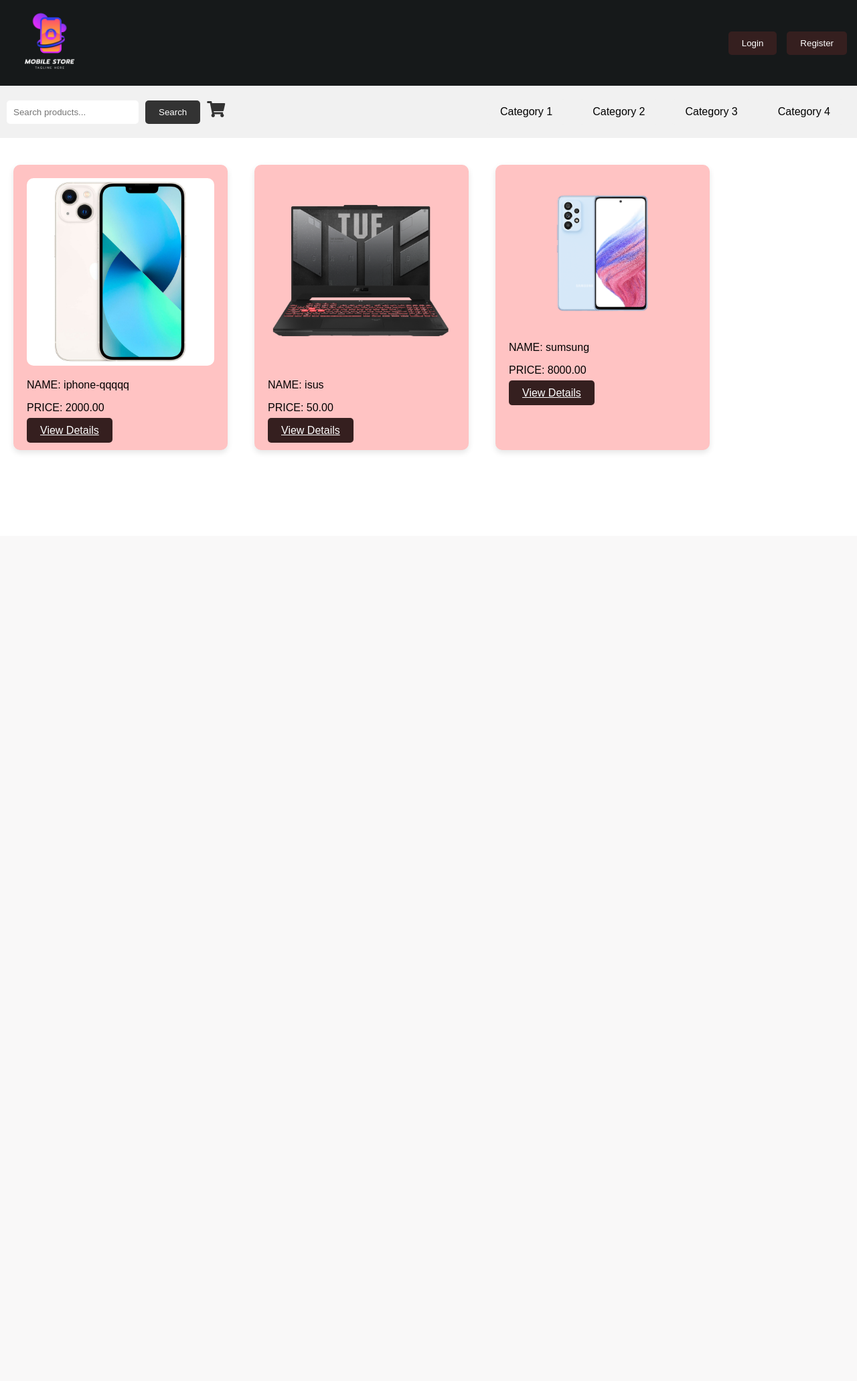
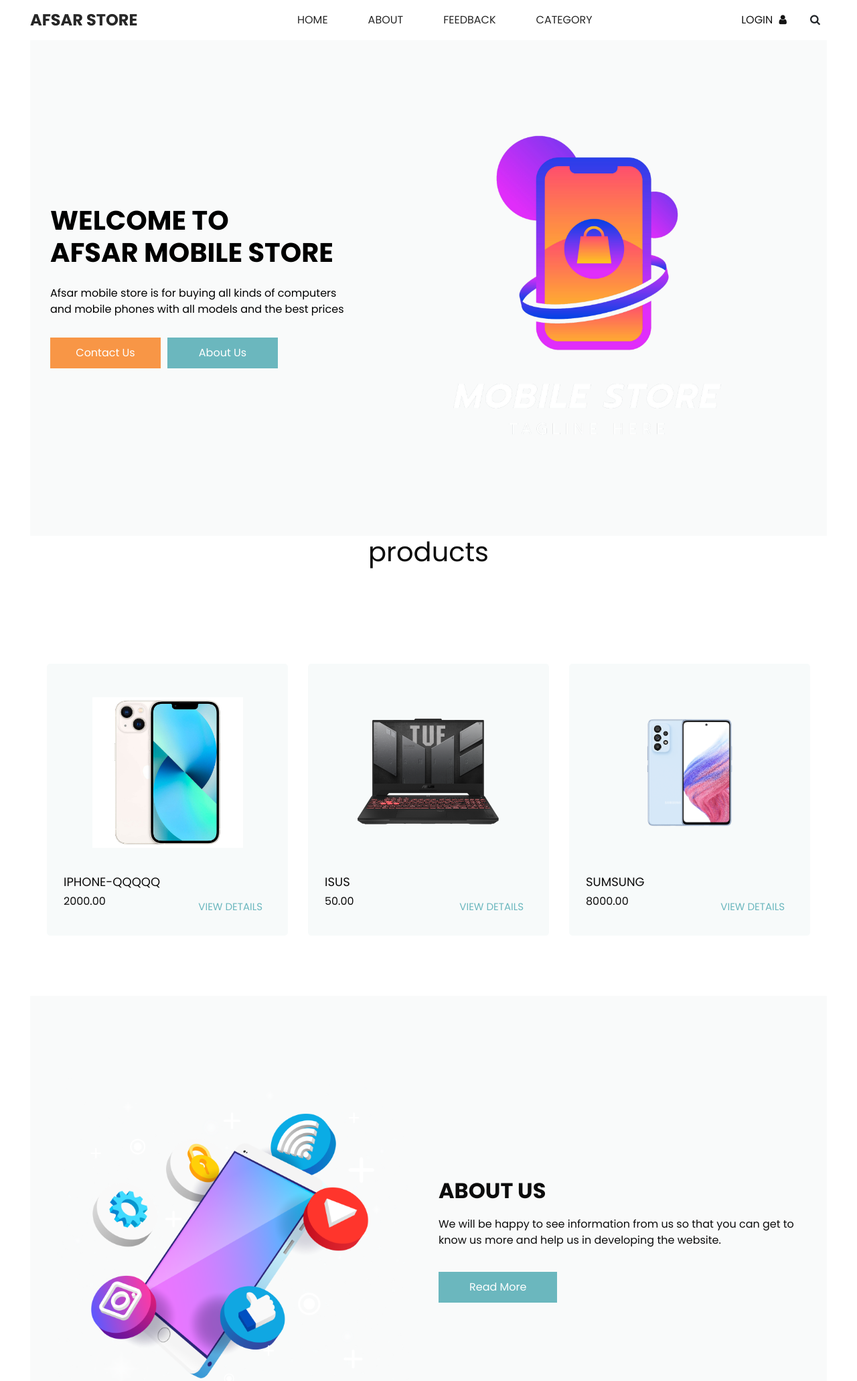
Before and after one commit to Asajadafsar/Online-Shop, a Flask app: page / in a window 1280 px wide. Shown: the top 2062 px of the page at 67% size. Before the commit the page ends 673 px from the top, so only its background shows below. Run offline with Flask 3, Linux system fonts and the light colour scheme; some libraries are stand-ins or nearby versions.

Commit message:
Update disign

```diff
--- a/Store/templates/home.html
+++ b/Store/templates/home.html
@@ -1,378 +1,260 @@
+
 <!DOCTYPE html>
-<html lang="en">
+<html>
 
 <head>
-    <meta charset="UTF-8">
-    <meta name="viewport" content="width=device-width, initial-scale=1.0">
-    <title>Online Shop</title>
-    <link rel="stylesheet" href="https://cdnjs.cloudflare.com/ajax/libs/font-awesome/5.15.4/css/all.min.css">
-    <style>
-        /* General Styles */
-        body {
-            font-family: Arial, sans-serif;
-            margin: 0;
-            padding: 0;
-        }
+  <meta charset="utf-8" />
+  <meta http-equiv="X-UA-Compatible" content="IE=edge" />
+  <meta name="viewport" content="width=device-width, initial-scale=1, shrink-to-fit=no" />
+  <!-- Site Metas -->
+  <link rel="icon" href="../static/home/images/fevicon.png" type="image/gif" />
 
-        /* Header Styles */
-        .header {
-            background-color: #16191a;
-            color: white;
-            padding: 2px 15px;
-            text-align: center;
-            display: flex;
-            /* Make header items flex */
-            justify-content: space-between;
-            /* Align items horizontally */
-            align-items: center;
-            flex-direction: row-reverse;
-        }
+  <title>Home</title>
 
-        /* Navigation Styles */
-        nav {
-            background-color: #f1f1f1;
-            padding: 10px;
-            margin-bottom: 20px;
-            text-align: center;
-            display: flex;
-            /* Make nav items flex */
-            align-items: center;
-            /* Align items vertically */
-            justify-content: space-between;
-            /* Align items horizontally */
-            flex-wrap: wrap;
-            /* Allow items to wrap to the next line if necessary */
-        }
+  <link rel="stylesheet" type="text/css" href="../static/home/css/bootstrap.css" />
+  <link href="https://fonts.googleapis.com/css?family=Poppins:400,600,700&display=swap" rel="stylesheet" />
+  <link href="../static/home/css/font-awesome.min.css" rel="stylesheet" />
+  <link href="../static/home/css/style.css" rel="stylesheet" />
+  <link href="../static/home/css/responsive.css" rel="stylesheet" />
 
-        #search-box {
-            width: calc(80% - 20px);
-            padding: 10px;
-            margin-right: 10px;
-            border: none;
-            border-radius: 5px;
-            outline: none;
-        }
-
-        #search-btn {
-            padding: 10px 20px;
-            border: none;
-            background-color: #333;
-            color: white;
-            border-radius: 5px;
-            cursor: pointer;
-            transition: background-color 0.3s;
-        }
-
-        #search-btn:hover {
-            background-color: #555;
-        }
-
-        #category-list {
-            list-style-type: none;
-            padding: 0;
-            margin: 0;
-            text-align: center;
-        }
-
-        #category-list li {
-            display: inline-block;
-            margin: 10px;
-            padding: 10px 20px;
-            background-color: #f1f1f1;
-            border-radius: 5px;
-            cursor: pointer;
-        }
-
-        #category-list li:hover {
-            background-color: #ddd;
-        }
-
-        /* Product Box Styles */
-        .product-box {
-            width: calc(25% - 40px);
-            margin: 20px;
-            padding: 20px;
-            background-color: #ffc3c3;
-            border-radius: 10px;
-            box-shadow: 0 4px 8px rgba(0, 0, 0, 0.1);
-            transition: transform 0.3s;
-        }
-
-        .clearfix {
-            display: flex;
-        }
-
-        .product-box:hover {
-            transform: translateY(-5px);
-        }
-
-        .product-box img {
-            width: 100%;
-            border-radius: 10px;
-        }
-
-        .product-info {
-            margin-top: 10px;
-            text-align: center;
-        }
-
-        /* Button Styles */
-        .btn {
-            padding: 10px 20px;
-            border: none;
-            background-color: #351f1f;
-            color: white;
-            border-radius: 5px;
-            cursor: pointer;
-            transition: background-color 0.3s;
-        }
-
-        .btn:hover {
-            background-color: #555;
-        }
-
-        .list-group {
-            display: flex;
-            justify-content: center;
-            align-items: center;
-            gap: 15px;
-            list-style: none;
-            cursor: pointer;
-        }
-
-        .list-group li:hover {
-            border-bottom: 1px solid #ddd;
-        }
-
-        .img-logo img {
-            width: 120px;
-            height: 120px;
-        }
-
-        /* Cart Icon Styles */
-        .cart-icon {
-            font-size: 24px;
-            margin-left: 10px;
-            color: #333;
-        }
-    </style>
 </head>
 
 <body>
-    <header>
-        <div class="header">
-            <div>
-                <ul class="list-group">
-                    <a href="/user/login"><button class="btn">Login</button></a>
-                    <a href="/user/register"><button class="btn">Register</button></a>
+
+  <div class="hero_area">
+    <header class="header_section long_section px-0">
+      <nav class="navbar navbar-expand-lg custom_nav-container ">
+        <a class="navbar-brand" href="/">
+          <span>
+            Afsar Store
+          </span>
+        </a>
+        <button class="navbar-toggler" type="button" data-toggle="collapse" data-target="#navbarSupportedContent" aria-controls="navbarSupportedContent" aria-expanded="false" aria-label="Toggle navigation">
+          <span class=""> </span>
+        </button>
+
+        <div class="collapse navbar-collapse" id="navbarSupportedContent">
+          <div class="d-flex mx-auto flex-column flex-lg-row align-items-center">
+            <ul class="navbar-nav  ">
+              <li class="nav-item active">
+                <a class="nav-link" href="/">Home <span class="sr-only">(current)</span></a>
+              </li>
+              <li class="nav-item">
+                <a class="nav-link" href="/about"> About</a>
+              </li>
+              <li class="nav-item">
+                <a class="nav-link" href="/feedback">feedback</a>
+              </li>
+              <li class="nav-item">
+                <a class="nav-link" href="/Category">Category</a>
+              </li>
             </ul>
           </div>
-            <div class="img-logo">
-                <a href="/"><img src="../static/home/images/logo.png" alt="logo"></a>
+          <div class="quote_btn-container">
+            <a href="/user/login">
+              <span>
+                Login
+              </span>
+              <i class="fa fa-user" aria-hidden="true"></i>
+            </a>
+            <form class="form-inline">
+              <button class="btn  my-2 my-sm-0 nav_search-btn" type="submit">
+                <i class="fa fa-search" aria-hidden="true"></i>
+              </button>
+            </form>
           </div>
         </div>
+      </nav>
     </header>
-    <nav>
-        <div style="display: flex;">
-            <input type="text" id="search-box" placeholder="Search products...">
-            <button id="search-btn" onclick="searchProducts()">Search</button>
-            <a href="#" class="cart-icon"><i class="fas fa-shopping-cart"></i></a>
+    <section class="slider_section long_section">
+      <div id="customCarousel" class="carousel slide" data-ride="carousel">
+        <div class="carousel-inner">
+          <div class="carousel-item active">
+            <div class="container ">
+              <div class="row">
+                <div class="col-md-5">
+                  <div class="detail-box">
+                    <h1>
+                        Welcome to  <br>
+                        Afsar mobile store
+                    </h1>
+                    <p>
+                        Afsar mobile store is for buying all kinds of computers and mobile phones with all models and the best prices                    </p>
+                    <div class="btn-box">
+                      <a href="tell:09019621710" class="btn1">
+                        Contact Us
+                      </a>
+                      <a href="/about" class="btn2">
+                        About Us
+                      </a>
                     </div>
-        <ul id="category-list">
-            <!-- Categories will be dynamically added here -->
-        </ul>
-    </nav>
-
-
-<!-- Product Box Styles -->
+                  </div>
+                </div>
+                <div class="col-md-7">
+                  <div class="img-box">
+                    <img src="../static/home/images/logo.png" alt="">
+                  </div>
+                </div>
+              </div>
+            </div>
+          </div>
+        </div>
+      </div>
+    </section>
+  </div>
+  <h1 class="text-center">
+    products
+  </h1>
+  <section class="furniture_section layout_padding">
+    <div class="container">
         <div id="product-display" class="clearfix">
+            <div class="row">
                 {% for product in products %}
-    <div class="product-box">
-        <!-- Product image -->
+                <div class="col-md-6 col-lg-4">
+                    <div class="box">
+                        <div class="img-box">
                             <img src="{{ product.image }}" alt="{{ product.name }}">
-        <!-- Product name -->
-        <p>NAME: {{ product.name }}</p>
-        <!-- Product price -->
-        <p>PRICE: {{ product.price }}</p>
-        <!-- View details button -->
-        <a href="/product/{{ product.id }}" data-product-id="{{ product.id }}" class="btn view-details-btn">View Details</a>
-
+                        </div>
+                        <div class="detail-box">
+                            <h5>
+                                {{ product.name }}
+                            </h5>
+                            <div class="price_box">
+                                <h6 class="price_heading">
+                                    {{ product.price }}
+                                </h6>
+                                <a href="/product/${product.id}" class="btn view-details-btn" data-product-id="{{ product.id }}">View Details</a>
+                            </div>
+                        </div>
+                    </div>
                 </div>
                 {% endfor %}
             </div>
-</body>
-</html>
+        </div>
+    </div>
+</section>
 
 
 
+
+
+  <section class="about_section layout_padding long_section">
+    <div class="container">
+      <div class="row">
+        <div class="col-md-6">
+          <div class="img-box">
+            <img src="../static/home/images/about.png" alt="">
+          </div>
+        </div>
+        <div class="col-md-6">
+          <div class="detail-box">
+            <div class="heading_container">
+              <h2>
+                About Us
+              </h2>
+            </div>
+            <p>
+                We will be happy to see information from us so that you can get to know us more and help us in developing the website.            </p>
+            <a href="/about">
+              Read More
+            </a>
+          </div>
+        </div>
+      </div>
+
+    </div>
+  </section>
+
+
+
+  <section class="client_section layout_padding-bottom">
+    <div class="container">
+      <div class="heading_container">
+        <h2>
+            designer and programmer
+
+        </h2>
+      </div>
+      <div id="carouselExample2Controls" class="carousel slide" data-ride="carousel">
+        <div class="carousel-inner">
+          <div class="carousel-item active">
+            <div class="row">
+              <div class="col-md-11 col-lg-10 mx-auto">
+                <div class="box">
+                  <div class="img-box">
+                    <img src="../static/home/images/main.png" alt="" />
+                  </div>
+                  <div class="detail-box">
+                    <div class="name">
+                      <i class="fa fa-quote-left" aria-hidden="true"></i>
+                      <h6>
+                        SAJAD
+                      </h6>
+                    </div>
+                    <p>
+                        I am Sajjad Afsar, the site designer and developer of this site
+                    </p>
+                  </div>
+                </div>
+              </div>
+            </div>
+          </div>
+
+    </div>
+  </section>
+
+
+
+  <section class="info_section long_section">
+
+    <div class="container">
+      <div class="contact_nav">
+        <a href="tell:09019621710">
+          <i class="fa fa-phone" aria-hidden="true"></i>
+          <span>
+            Call : +98 9019621710
+          </span>
+        </a>
+        <a href="mailto:sajadafsar@gmail.com">
+          <i class="fa fa-envelope" aria-hidden="true"></i>
+          <span>
+            Email : sajadafsar@gmail.com
+          </span>
+        </a>
+        <a href="https://neshan.org/maps/@34.683858,50.874398,15.3z,0p/search/">
+          <i class="fa fa-map-marker" aria-hidden="true"></i>
+          <span>
+            Location
+          </span>
+        </a>
+      </div>
+
+
+          </div>
+        </div>
+      </div>
+    </div>
+  </section>
+
+
+  <footer class="footer_section">
+    <div class="container">
+      <p>
+        &copy; <span id="displayYear"></span> All Rights Reserved By
+        <a href="https://sajadafsar.ir">SAJADAFSAR</a>
+      </p>
+    </div>
+  </footer>
+
+
+  <script src="https://maps.googleapis.com/maps/api/js?key=AIzaSyCh39n5U-4IoWpsVGUHWdqB6puEkhRLdmI&callback=myMap"></script>
 <script>
-    // Function to fetch categories from the database
-    function fetchCategories() {
-        // Simulated categories data
-        const categories = [
-            { name: 'Category 1' },
-            { name: 'Category 2' },
-            { name: 'Category 3' },
-            { name: 'Category 4' }
-        ];
-
-        displayCategories(categories);
-    }
         // Function to handle click on view details button
         document.querySelectorAll('.view-details-btn').forEach(btn => {
         btn.addEventListener('click', function() {
             const productId = this.getAttribute('data-product-id');
             window.location.href = `/product/${productId}`;
         });
-    // Function to display categories
-    function displayCategories(categories) {
-        const categoryList = document.getElementById('category-list');
-        categoryList.innerHTML = ''; // Clear previous categories
-
-        categories.forEach(category => {
-            const listItem = document.createElement('li');
-            listItem.textContent = category.name;
-            categoryList.appendChild(listItem);
-        });
-    }
-
-    // Function to fetch and display products based on search query
-    function searchProducts() {
-        const searchQuery = document.getElementById('search-box').value.trim().toLowerCase();
-
-        if (searchQuery === '') {
-            // If search box is empty, display all products
-            // You can call a function here to fetch all products from the database
-            // displayAllProducts();
-            return;
-        }
-
-        // Filter products based on search query
-        const filteredProducts = products.filter(product => product.name.toLowerCase().includes(searchQuery));
-
-        displayProducts(products);
-    }
-
-    // Function to display products
-    function displayProducts(products) {
-        const productDisplay = document.getElementById('product-display');
-        productDisplay.innerHTML = ''; // Clear previous products
-
-        products.forEach(product => {
-            const productBox = document.createElement('div');
-            productBox.classList.add('product-box');
-
-            // Product image
-            const productImage = document.createElement('img');
-            productImage.src = product.image;
-            productImage.alt = product.name;
-            productBox.appendChild(productImage);
-
-            // Product info
-            const productInfo = document.createElement('div');
-            productInfo.classList.add('product-info');
-
-            // Product name
-            const productName = document.createElement('p');
-            productName.textContent = product.name;
-            productInfo.appendChild(productName);
-
-            // Product price
-            const productPrice = document.createElement('p');
-            productPrice.textContent = '$' + product.price;
-            productInfo.appendChild(productPrice);
-
-            productBox.appendChild(productInfo);
-
-            productDisplay.appendChild(productBox);
-        });
-    }
-
-    // Fetch categories when the page loads
-    fetchCategories();
  </script>
 </body>
-
 </html>
-
-    <script>
-        // Function to fetch categories from the database
-        function fetchCategories() {
-            // Simulated categories data
-            const categories = [
-                { name: 'Category 1' },
-                { name: 'Category 2' },
-                { name: 'Category 3' },
-                { name: 'Category 4' }
-            ];
-
-            displayCategories(categories);
-        }
-
-        // Function to display categories
-        function displayCategories(categories) {
-            const categoryList = document.getElementById('category-list');
-            categoryList.innerHTML = ''; // Clear previous categories
-
-            categories.forEach(category => {
-                const listItem = document.createElement('li');
-                listItem.textContent = category.name;
-                categoryList.appendChild(listItem);
-            });
-        }
-
-        // Function to fetch and display products based on search query
-        function searchProducts() {
-            const searchQuery = document.getElementById('search-box').value.trim().toLowerCase();
-
-    if (searchQuery === '') {
-        // If search box is empty, display all products
-        // You can call a function here to fetch all products from the database
-        // displayAllProducts();
-        return;
-    }
-
-    // Filter products based on search query
-    const filteredProducts = products.filter(product => product.name.toLowerCase().includes(searchQuery));
-
-            displayProducts(products);
-        }
-
-        // Function to display products
-        function displayProducts(products) {
-            const productDisplay = document.getElementById('product-display');
-            productDisplay.innerHTML = ''; // Clear previous products
-
-            products.forEach(product => {
-                const productBox = document.createElement('div');
-                productBox.classList.add('product-box');
-
-                // Product image
-                const productImage = document.createElement('img');
-                productImage.src = product.image;
-                productImage.alt = product.name;
-                productBox.appendChild(productImage);
-
-                // Product info
-                const productInfo = document.createElement('div');
-                productInfo.classList.add('product-info');
-
-                // Product name
-                const productName = document.createElement('p');
-                productName.textContent = product.name;
-                productInfo.appendChild(productName);
-
-                // Product price
-                const productPrice = document.createElement('p');
-                productPrice.textContent = '$' + product.price;
-                productInfo.appendChild(productPrice);
-
-                productBox.appendChild(productInfo);
-
-                productDisplay.appendChild(productBox);
-            });
-        }
-
-        // Fetch categories when the page loads
-        fetchCategories();
-    </script>
```
Lines whose indentation alone changed are shown as unchanged.
